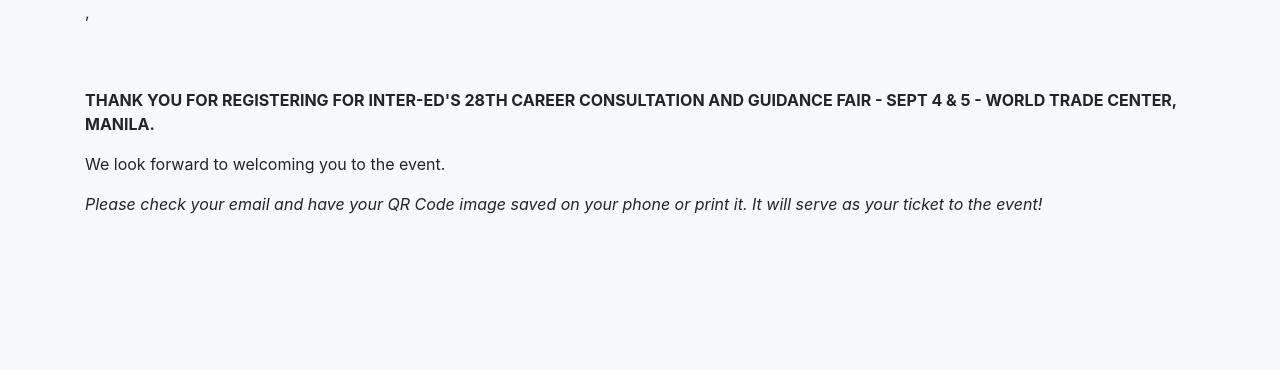
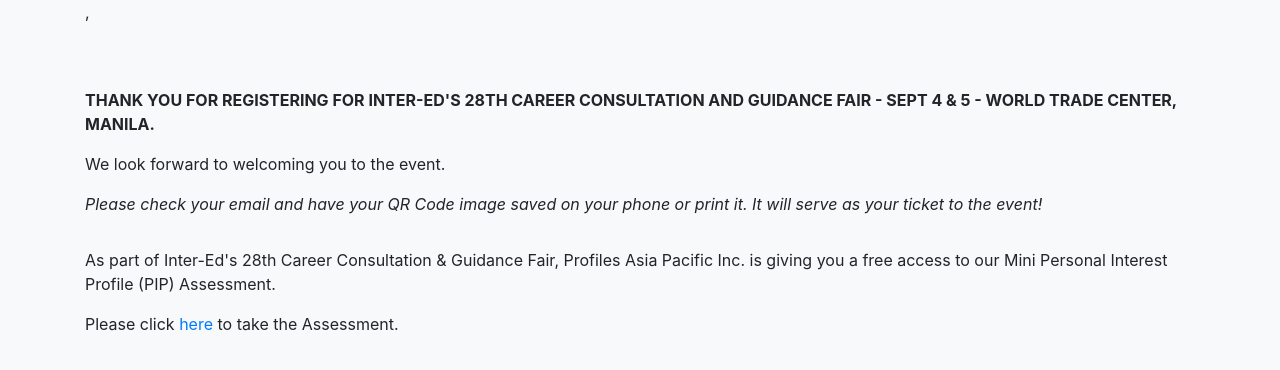
Before and after one commit to allenallen/interedregistration, a Django app: template registration/templates/email_template.html in a window 1280 px wide. Shown: the top 370 px of the page. Run offline with Django 3.2, Linux system fonts and the light colour scheme; the template is opened without the code that fills it, so the values that code supplies are empty; some libraries are stand-ins or nearby versions.

Commit message:
added assessment line in emails. added filter by school

```diff
--- a/registration/admin.py
+++ b/registration/admin.py
@@ -31,6 +31,7 @@
         'date_of_birth', 'mobile',
         'gender', 'date_registered')
     actions = ['export_as_csv']
+    list_filter = ('school',)
 
 
 @admin.register(Event)
--- a/registration/templates/email_template.html
+++ b/registration/templates/email_template.html
@@ -12,4 +12,14 @@
             <p><i>Please check your email and have your QR Code image saved on your phone or print it. It will serve as your ticket to the event!</i></p>
         </div>
     </div>
+    <div class="row">
+        <div class="col-md mb-3">
+            <p>
+                As part of Inter-Ed's 28th Career Consultation & Guidance Fair, Profiles Asia Pacific Inc. is giving you a free access to our Mini Personal Interest Profile (PIP) Assessment.
+            </p>
+            <p>
+                Please click <a href="http://assessmentcenter.ph/InterEd2/sip/index.php?val=cm9nZXJfYmFydGhvXzE4NTA=">here</a> to take the Assessment.
+            </p>
+        </div>
+    </div>
 {% endblock %}
```
